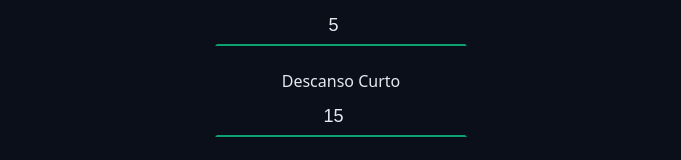
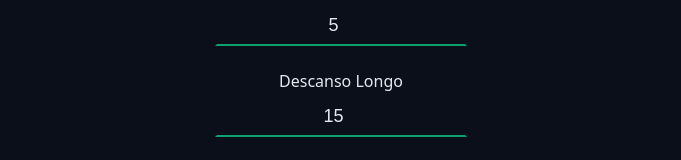
Before and after one commit to oxtw/chronos-pomodoro, a React (Vite) app: page /settings in a window 1280 px wide. Shown: the part 542-702 px from the top of the page, without its empty margins (299-980 px from the left). Built offline with nearby package versions, Linux system fonts and the light colour scheme.

Commit message:
chore: atualizando vercel.json

```diff
--- a/src/pages/Settings/index.tsx
+++ b/src/pages/Settings/index.tsx
@@ -99,7 +99,7 @@ export default function Settings() {
           <div className='formRow'>
             <DefaultInput
               id='longBreakTime'
-              labelText='Descanso Curto'
+              labelText='Descanso Longo'
               ref={longBreakTimeInput}
               defaultValue={state.config.longBreakTime}
               type='number'
```
